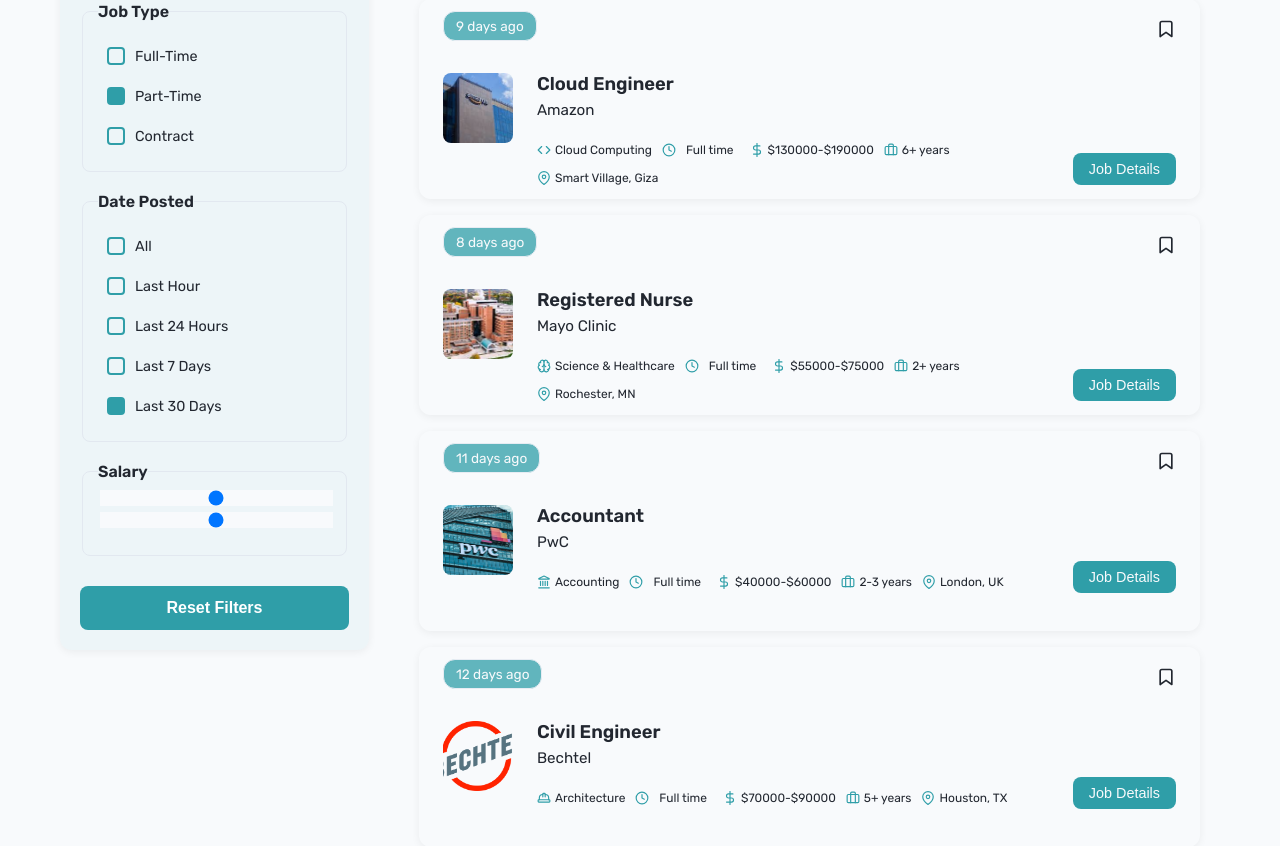
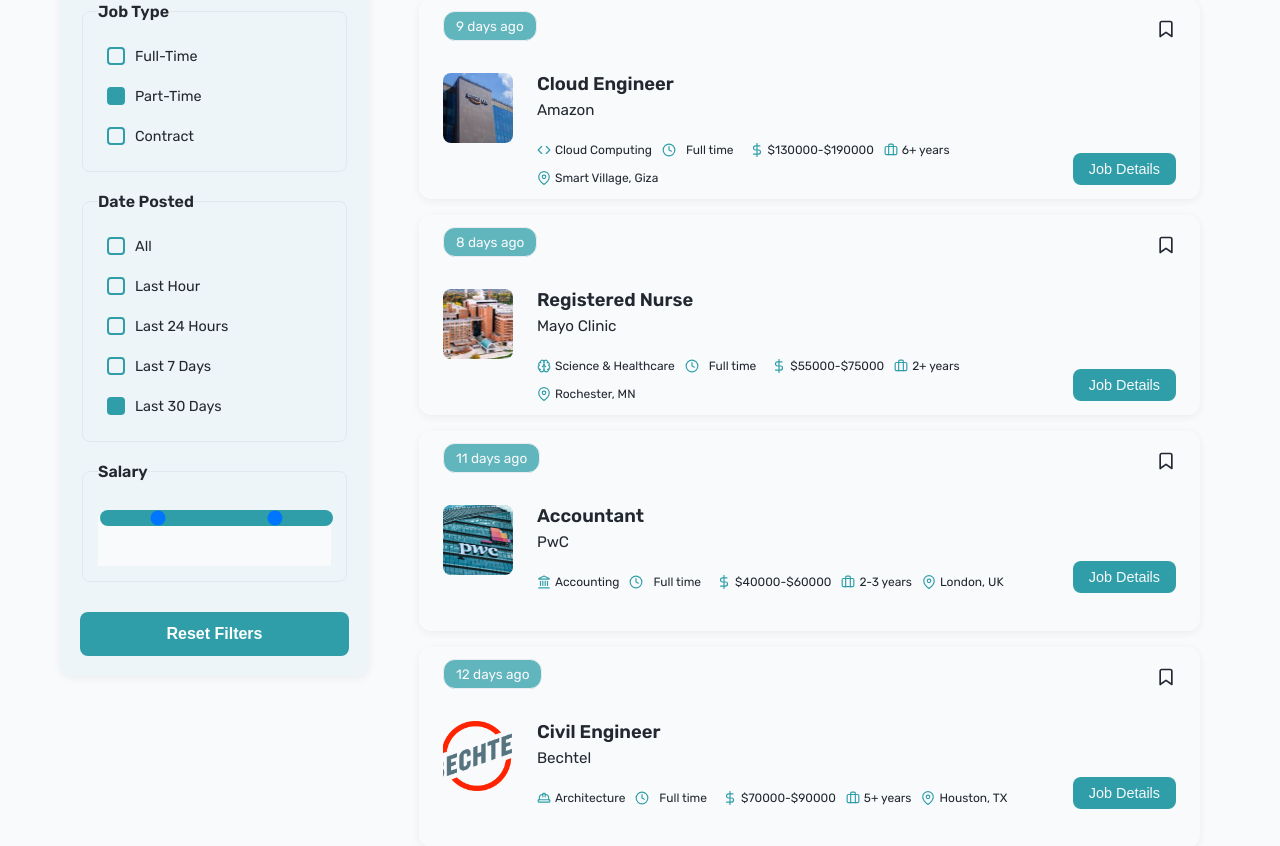
Before and after one commit to MazenMDev/internship-job-portal, a PHP site: page /pages/jobs.html in a window 1280 px wide. Shown: the part 646-1492 px from the top of the page. Run offline with PHP 8.4, Linux system fonts and the light colour scheme.

Commit message:
update range input absolute positioning

```diff
--- a/assets/css/jobs.css
+++ b/assets/css/jobs.css
@@ -429,23 +429,34 @@
   left: 18px;
   top: 16px;
 }
+
+.jobRange{
+  position: relative;
+  height: 50px;
+  background: var(--background-color);
+  margin-top: 20px;
+  display: flex;
+}
 .salary-filter input{
-  background-color: var(--background-color);
-  color: var(--primary-color);
-  width: 100%;
+  background: var(--primary-color);
+  position: absolute;
+  color: var(--secondary-color);
+  width: 50%;
   transform: translateY(-50%);
   appearance: none;
+  border-radius: 8px 0px 0px 8px;
 
+}
+
+.salary-filter input:last-child{
+  left: 50%;
+  border-radius: 0px 8px 8px 0px;
 }
 .salary-range{
   background-color: var(--background-color);
   color: var(--primary-color);
   width: 100%;
 }
-
-
-
-
 
 @media (max-width: 1160px) {
   .job-container {
--- a/pages/jobs.html
+++ b/pages/jobs.html
@@ -196,9 +196,10 @@
             </fieldset>
             <fieldset class="filter-group-box salary-filter">
               <legend class="filter-group-legend">Salary</legend>
-              <input class="min-val" type="range">
-              <input class="max-val" type="range">
-
+              <div class="jobRange">
+                <input class="min-val" type="range">
+                <input class="max-val" type="range">
+              </div>
             </fieldset>
 
             <button id="reset-filters" class="reset-button">Reset Filters</button>
```
